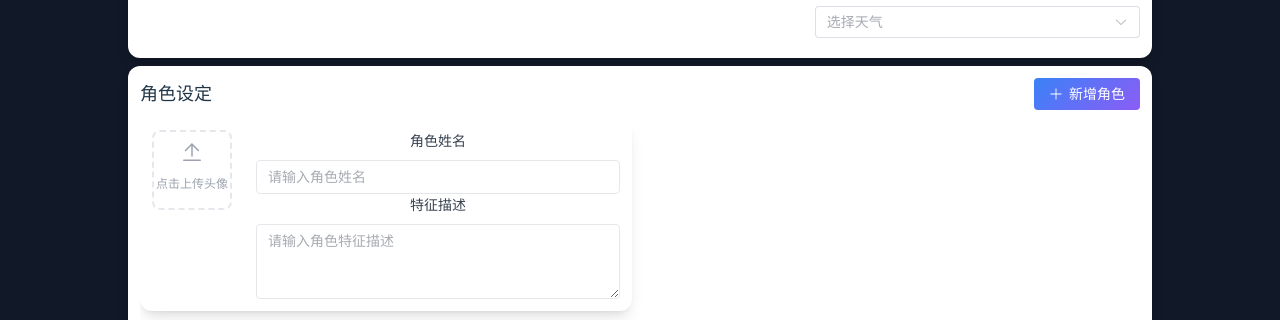
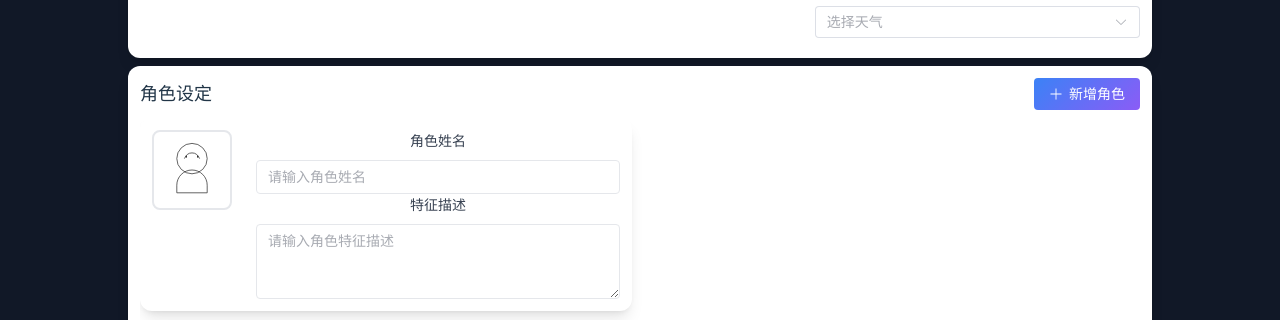
Before and after one commit to channingy/aistoryboard, a Vue app: page /project-settings in a window 1280 px wide. Shown: the part 282-602 px from the top of the page. Built offline with nearby package versions, Linux system fonts and the light colour scheme.

Commit message:
P2项目设定修改角色头像

```diff
--- /dev/null
+++ b/src/assets/avatars/index.js
@@ -0,0 +1,53 @@
+// 预设角色头像
+// 使用SVG格式的线稿头像，方便定制颜色和减小体积
+
+// 男性成年人头像
+const maleSvg = `<svg width="200" height="200" viewBox="0 0 200 200" fill="none" xmlns="http://www.w3.org/2000/svg">
+  <circle cx="100" cy="70" r="40" stroke="#333" stroke-width="2" fill="none"/>
+  <path d="M60 140C60 117.909 77.9086 100 100 100C122.091 100 140 117.909 140 140V160H60V140Z" stroke="#333" stroke-width="2" fill="none"/>
+  <path d="M80 70C85 60 90 55 100 55C110 55 115 60 120 70" stroke="#333" stroke-width="2" fill="none"/>
+  <ellipse cx="85" cy="65" rx="2" ry="3" fill="#333"/>
+  <ellipse cx="115" cy="65" rx="2" ry="3" fill="#333"/>
+</svg>`;
+
+// 女性成年人头像
+const femaleSvg = `<svg width="200" height="200" viewBox="0 0 200 200" fill="none" xmlns="http://www.w3.org/2000/svg">
+  <circle cx="100" cy="70" r="40" stroke="#333" stroke-width="2" fill="none"/>
+  <path d="M80 160V140C80 128.954 88.9543 120 100 120C111.046 120 120 128.954 120 140V160H80Z" stroke="#333" stroke-width="2" fill="none"/>
+  <path d="M60 100L80 160" stroke="#333" stroke-width="2" fill="none"/>
+  <path d="M140 100L120 160" stroke="#333" stroke-width="2" fill="none"/>
+  <path d="M80 70C85 60 90 55 100 55C110 55 115 60 120 70" stroke="#333" stroke-width="2" fill="none"/>
+  <ellipse cx="85" cy="65" rx="2" ry="3" fill="#333"/>
+  <ellipse cx="115" cy="65" rx="2" ry="3" fill="#333"/>
+</svg>`;
+
+// 老年人头像
+const elderSvg = `<svg width="200" height="200" viewBox="0 0 200 200" fill="none" xmlns="http://www.w3.org/2000/svg">
+  <circle cx="100" cy="70" r="40" stroke="#333" stroke-width="2" fill="none"/>
+  <path d="M60 140C60 117.909 77.9086 100 100 100C122.091 100 140 117.909 140 140V160H60V140Z" stroke="#333" stroke-width="2" fill="none"/>
+  <path d="M80 70C85 60 90 55 100 55C110 55 115 60 120 70" stroke="#333" stroke-width="2" fill="none"/>
+  <ellipse cx="85" cy="65" rx="2" ry="3" fill="#333"/>
+  <ellipse cx="115" cy="65" rx="2" ry="3" fill="#333"/>
+  <path d="M70 40C80 30 120 30 130 40" stroke="#333" stroke-width="2" fill="none"/>
+  <path d="M85 90C95 95 105 95 115 90" stroke="#333" stroke-width="2" fill="none"/>
+</svg>`;
+
+// 儿童头像
+const childSvg = `<svg width="200" height="200" viewBox="0 0 200 200" fill="none" xmlns="http://www.w3.org/2000/svg">
+  <circle cx="100" cy="80" r="35" stroke="#333" stroke-width="2" fill="none"/>
+  <path d="M75 145V130C75 121.716 81.7157 115 90 115H110C118.284 115 125 121.716 125 130V145H75Z" stroke="#333" stroke-width="2" fill="none"/>
+  <path d="M85 80C90 72 95 70 100 70C105 70 110 72 115 80" stroke="#333" stroke-width="2" fill="none"/>
+  <ellipse cx="88" cy="75" rx="2" ry="2.5" fill="#333"/>
+  <ellipse cx="112" cy="75" rx="2" ry="2.5" fill="#333"/>
+</svg>`;
+
+// 预设头像列表
+export const defaultAvatars = [
+  { id: 'male', name: '成年男性', svg: maleSvg },
+  { id: 'female', name: '成年女性', svg: femaleSvg },
+  { id: 'elder', name: '老年人', svg: elderSvg },
+  { id: 'child', name: '儿童', svg: childSvg }
+];
+
+// 默认头像ID (成年男性)
+export const defaultAvatarId = defaultAvatars[0].id;
--- a/src/components/project/CharacterCard.vue
+++ b/src/components/project/CharacterCard.vue
@@ -1,7 +1,8 @@
 <script setup>
 import { ref, watch } from 'vue'
-import { Delete, Upload } from '@element-plus/icons-vue'
+import { Delete, Avatar } from '@element-plus/icons-vue'
 import { ElMessage } from 'element-plus'
+import { defaultAvatars, defaultAvatarId } from '@/assets/avatars'
 
 const props = defineProps({
   modelValue: {
@@ -17,7 +18,7 @@ const characterData = ref({
   id: props.modelValue.id,
   name: props.modelValue.name || '',
   description: props.modelValue.description || '',
-  avatar: props.modelValue.avatar || ''
+  avatarId: props.modelValue.avatarId || defaultAvatarId
 })
 
 // 监听数据变化并触发更新
@@ -25,28 +26,19 @@ watch(characterData, (newVal) => {
   emit('update:modelValue', newVal)
 }, { deep: true })
 
-// 处理头像上传
-const handleAvatarUpload = (file) => {
-  const isImage = file.type.startsWith('image/')
-  const isLt2M = file.size / 1024 / 1024 < 2
+// 显示头像选择对话框
+const showAvatarSelector = ref(false)
 
-  if (!isImage) {
-    ElMessage.error('只能上传图片文件！')
-    return false
-  }
-  if (!isLt2M) {
-    ElMessage.error('图片大小不能超过 2MB！')
-    return false
-  }
+// 选择头像
+const selectAvatar = (avatarId) => {
+  characterData.value.avatarId = avatarId
+  showAvatarSelector.value = false
+}
 
-  // 创建本地预览URL
-  const reader = new FileReader()
-  reader.readAsDataURL(file)
-  reader.onload = (e) => {
-    characterData.value.avatar = e.target.result
-  }
-
-  return false // 阻止自动上传
+// 获取当前头像SVG
+const getCurrentAvatarSvg = () => {
+  const avatar = defaultAvatars.find(a => a.id === characterData.value.avatarId)
+  return avatar ? avatar.svg : defaultAvatars[0].svg
 }
 
 // 删除角色
@@ -68,29 +60,38 @@ const handleDelete = () => {
 
     <el-form :model="characterData" label-position="top">
       <div class="flex flex-col md:flex-row gap-6">
-        <!-- 头像上传区域 -->
+        <!-- 头像选择区域 -->
         <el-form-item class="mb-0">
-          <el-upload
-            class="avatar-uploader"
-            :show-file-list="false"
-            :before-upload="handleAvatarUpload"
+          <div
+            class="avatar-container has-avatar"
+            @click="showAvatarSelector = true"
           >
-            <div
-              class="avatar-container"
-              :class="{ 'has-avatar': characterData.avatar }"
-            >
-              <img
-                v-if="characterData.avatar"
-                :src="characterData.avatar"
-                class="avatar-image"
-                alt="角色头像"
+            <div class="avatar-image" v-html="getCurrentAvatarSvg()"></div>
+            <div class="avatar-select-btn">
+              <el-icon><Avatar /></el-icon>
+            </div>
+          </div>
+
+          <!-- 头像选择对话框 -->
+          <el-dialog
+            v-model="showAvatarSelector"
+            title="选择角色头像"
+            width="360px"
+            align-center
+          >
+            <div class="avatar-selector-grid">
+              <div
+                v-for="avatar in defaultAvatars"
+                :key="avatar.id"
+                class="avatar-option"
+                :class="{ 'is-selected': characterData.avatarId === avatar.id }"
+                @click="selectAvatar(avatar.id)"
               >
-              <el-icon v-else class="avatar-icon"><Upload /></el-icon>
-              <div v-if="!characterData.avatar" class="avatar-text">
-                点击上传头像
+                <div class="avatar-option-image" v-html="avatar.svg"></div>
+                <div class="avatar-option-name">{{ avatar.name }}</div>
               </div>
             </div>
-          </el-upload>
+          </el-dialog>
         </el-form-item>
 
         <!-- 角色信息 -->
@@ -140,40 +141,84 @@ const handleDelete = () => {
 .avatar-container {
   width: 80px;
   height: 80px;
-  border: 2px dashed #e5e7eb;
+  border: 2px solid #e5e7eb;
   border-radius: 8px;
   display: flex;
-  flex-direction: column;
+  position: relative;
   align-items: center;
   justify-content: center;
   cursor: pointer;
   transition: all 0.3s ease;
+  overflow: hidden;
 }
 
 .avatar-container:hover {
   border-color: var(--el-color-primary);
 }
 
-.avatar-container.has-avatar {
-  border-style: solid;
-}
-
 .avatar-image {
   width: 100%;
   height: 100%;
-  object-fit: cover;
-  border-radius: 6px;
+  display: flex;
+  align-items: center;
+  justify-content: center;
 }
 
-.avatar-icon {
-  font-size: 24px;
-  color: #9ca3af;
-  margin-bottom: 4px;
+.avatar-select-btn {
+  position: absolute;
+  bottom: 0;
+  left: 0;
+  right: 0;
+  background-color: rgba(0, 0, 0, 0.5);
+  color: white;
+  padding: 2px 0;
+  font-size: 12px;
+  text-align: center;
+  opacity: 0;
+  transition: opacity 0.3s;
 }
 
-.avatar-text {
-  font-size: 12px;
-  color: #9ca3af;
+.avatar-container:hover .avatar-select-btn {
+  opacity: 1;
+}
+
+.avatar-selector-grid {
+  display: grid;
+  grid-template-columns: repeat(2, 1fr);
+  gap: 16px;
+}
+
+.avatar-option {
+  border: 2px solid #e5e7eb;
+  border-radius: 8px;
+  padding: 8px;
+  cursor: pointer;
+  display: flex;
+  flex-direction: column;
+  align-items: center;
+  transition: all 0.2s;
+}
+
+.avatar-option:hover {
+  border-color: var(--el-color-primary);
+  background-color: var(--el-color-primary-light-9);
+}
+
+.avatar-option.is-selected {
+  border-color: var(--el-color-primary);
+  background-color: var(--el-color-primary-light-9);
+}
+
+.avatar-option-image {
+  width: 80px;
+  height: 80px;
+  margin-bottom: 8px;
+}
+
+.avatar-option-name {
+  font-size: 14px;
+  color: #333;
+  text-align: center;
 }
 
 :deep(.el-input__wrapper),
--- a/src/views/ProjectSettings.vue
+++ b/src/views/ProjectSettings.vue
@@ -23,7 +23,7 @@ const characters = ref([
     id: 1,
     name: '',
     description: '',
-    avatar: ''
+    avatarId: 'male'
   }
 ])
 
@@ -36,7 +36,7 @@ const addCharacter = () => {
     id: nextCharacterId++,
     name: '',
     description: '',
-    avatar: ''
+    avatarId: 'male'
   })
 }
 
```
